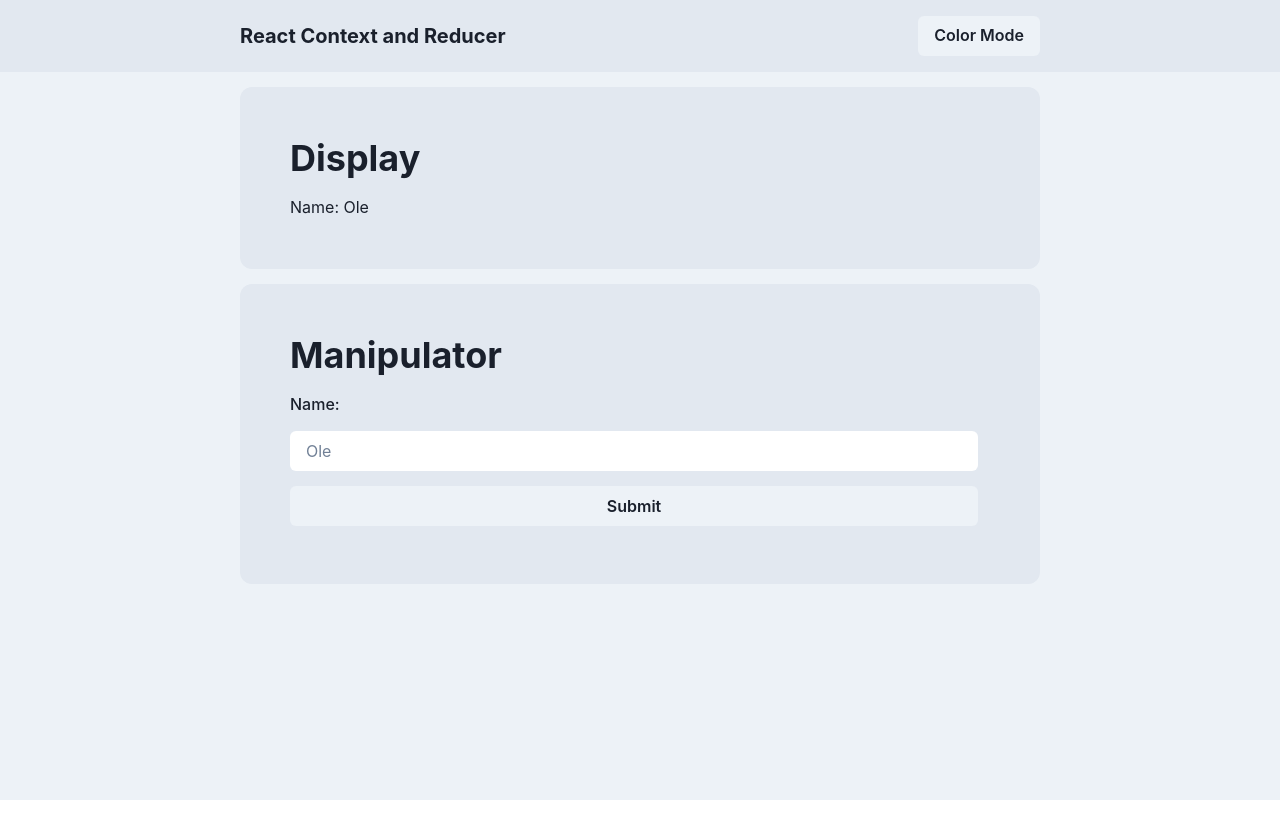
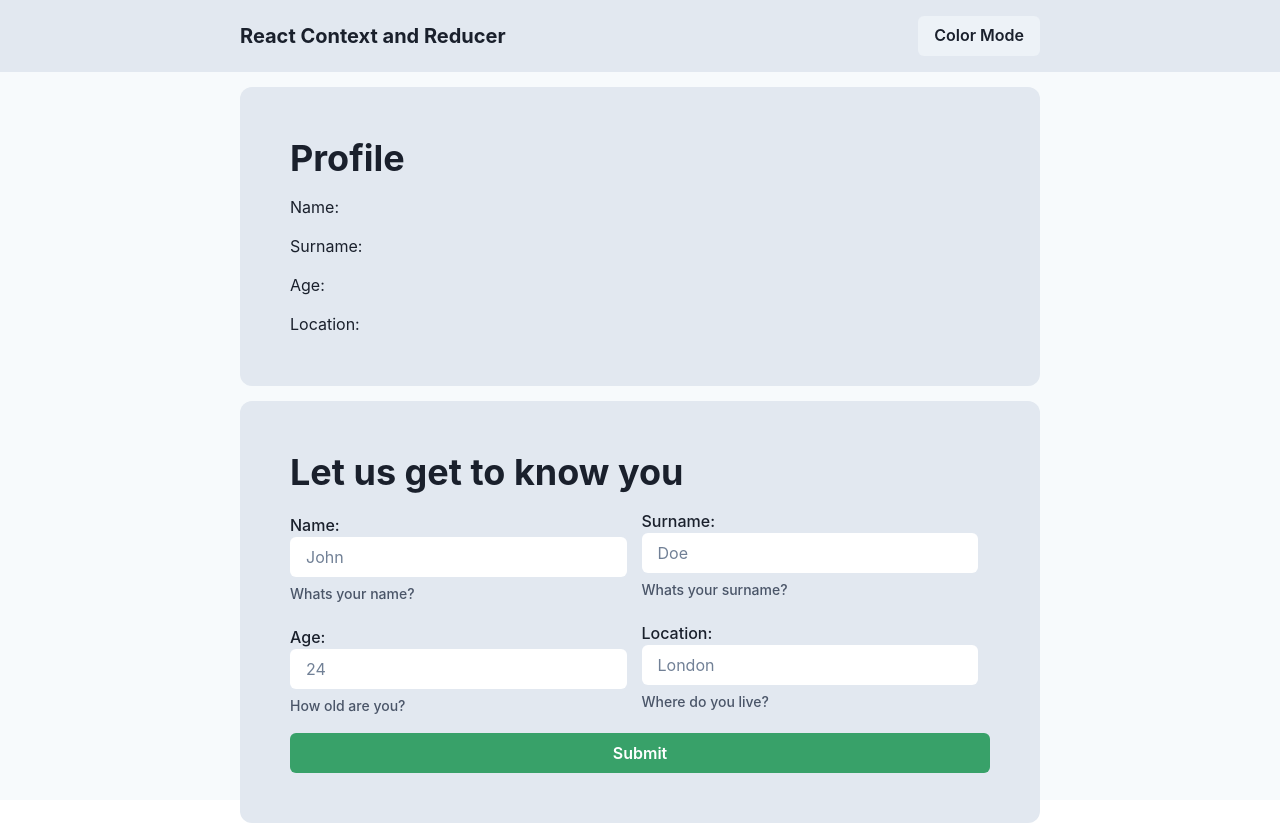
Before and after one commit to TheFlyingWhale/learn-reducer-context-typescript, a React (Create React App) app: page / in a window 1280 px wide. Before the commit the page ends 800 px from the top, so only its background shows below. Built offline with nearby package versions, Linux system fonts and the light colour scheme.

Commit message:
implement themeprovider, expand context and reducer

```diff
--- a/src/App.tsx
+++ b/src/App.tsx
@@ -1,13 +1,12 @@
 import { Provider } from './context/Context';
-
 import Display from './Display';
 import Manipulator from './Manipulator';
 import TopMenu from './components/topMenu';
-import { VStack, useColorModeValue, Flex } from '@chakra-ui/react';
+import { VStack, Flex } from '@chakra-ui/react';
+import { ColorModeProvider } from './theme';
 
 function App() {
-	const bgColor = useColorModeValue('gray.100', 'gray.900');
-	const secondaryBgColor = useColorModeValue('gray.200', 'gray.800');
+	const { bgColor, secondaryBgColor } = ColorModeProvider();
 
 	return (
 		<Provider>
@@ -25,8 +24,8 @@ function App() {
 				</Flex>
 				<Flex w="full" h="full" justifyContent="center">
 					<Flex w="full" maxWidth={800} flexDirection="column" gap={15}>
-						<Display secondaryBgColor={secondaryBgColor} />
-						<Manipulator secondaryBgColor={secondaryBgColor} />
+						<Display />
+						<Manipulator />
 					</Flex>
 				</Flex>
 			</VStack>
--- a/src/Display.tsx
+++ b/src/Display.tsx
@@ -1,9 +1,12 @@
 import React from 'react';
 import { ContextUse } from './context/Context';
 import { Flex, Heading, Text } from '@chakra-ui/react';
+import { ColorModeProvider } from './theme';
 
-const Display = ({ secondaryBgColor }: { secondaryBgColor: string }) => {
+const Display = () => {
 	const { state } = ContextUse();
+	const { name, surname, age, location } = state;
+	const { secondaryBgColor } = ColorModeProvider();
 
 	return (
 		<Flex
@@ -13,8 +16,11 @@ const Display = ({ secondaryBgColor }: { secondaryBgColor: string }) => {
 			gap={15}
 			borderRadius={12}
 		>
-			<Heading>Display</Heading>
-			<Text>Name: {state.name}</Text>
+			<Heading>Profile</Heading>
+			<Text>Name: {name}</Text>
+			<Text>Surname: {surname}</Text>
+			<Text>Age: {age === 0 ? '' : age}</Text>
+			<Text>Location: {location}</Text>
 		</Flex>
 	);
 };
--- a/src/Manipulator.tsx
+++ b/src/Manipulator.tsx
@@ -1,21 +1,43 @@
 import React from 'react';
 import { ContextUse } from './context/Context';
-import { Flex, Heading, Button, Input, FormLabel } from '@chakra-ui/react';
+import {
+	Flex,
+	Heading,
+	Button,
+	HStack,
+	VStack,
+	Input,
+	FormLabel,
+	FormControl,
+	FormHelperText,
+} from '@chakra-ui/react';
+import { ColorModeProvider } from './theme';
 
-const Manipulator = ({ secondaryBgColor }: { secondaryBgColor: string }) => {
+const Manipulator = () => {
+	const { secondaryBgColor } = ColorModeProvider();
+
 	const {
-		commands: { setName },
+		commands: { setName, setSurName, setAge, setLocation },
+		state: { name, surname, age, location },
 	} = ContextUse();
 
-	const handleName = (e: React.SyntheticEvent) => {
+	const handleSubmit = (e: React.SyntheticEvent) => {
 		e.preventDefault();
 		const target = e.target as typeof e.target & {
 			name: { value: string };
-			password: { value: string };
+			surname: { value: string };
+			age: { value: number };
+			location: { value: string };
 		};
 		const name = target.name.value;
-		target.name.value = '';
+		const surname = target.surname.value;
+		const age = target.age.value;
+		const location = target.location.value;
+
 		setName(name);
+		setSurName(surname);
+		setAge(age);
+		setLocation(location);
 	};
 
 	return (
@@ -26,17 +48,89 @@ const Manipulator = ({ secondaryBgColor }: { secondaryBgColor: string }) => {
 			gap={15}
 			borderRadius={12}
 		>
-			<Heading>Manipulator</Heading>
-			<form onSubmit={handleName}>
-				<FormLabel
-					style={{ display: 'flex', flexDirection: 'column', gap: '15px' }}
-				>
-					Name:
-					<Input variant="outlined" placeholder="Ole" type="text" name="name" />
-					<Button colorScheme="gray" type="submit">
-						Submit
-					</Button>
-				</FormLabel>
+			<Heading>Let us get to know you</Heading>
+			<form onSubmit={handleSubmit}>
+				<FormControl>
+					<VStack gap={15}>
+						<HStack w="full" gap={15}>
+							<FormLabel
+								style={{
+									display: 'flex',
+									flexDirection: 'column',
+									width: '100%',
+								}}
+								m={0}
+							>
+								Name:
+								<Input
+									variant="outlined"
+									placeholder="John"
+									type="text"
+									name="name"
+								/>
+								<FormHelperText>Whats your name?</FormHelperText>
+							</FormLabel>
+							<FormLabel
+								style={{
+									display: 'flex',
+									flexDirection: 'column',
+									width: '100%',
+								}}
+							>
+								Surname:
+								<Input
+									variant="outlined"
+									placeholder="Doe"
+									type="text"
+									name="surname"
+								/>
+								<FormHelperText>Whats your surname?</FormHelperText>
+							</FormLabel>
+						</HStack>
+						<HStack w="full" gap={15}>
+							<FormLabel
+								style={{
+									display: 'flex',
+									flexDirection: 'column',
+									width: '100%',
+								}}
+								m={0}
+							>
+								Age:
+								<Input
+									variant="outlined"
+									placeholder="24"
+									type="number"
+									name="age"
+									min={0}
+									max={125}
+								/>
+								<FormHelperText>How old are you?</FormHelperText>
+							</FormLabel>
+							<FormLabel
+								style={{
+									display: 'flex',
+									flexDirection: 'column',
+									width: '100%',
+								}}
+							>
+								Location:
+								<Input
+									variant="outlined"
+									placeholder="London"
+									type="text"
+									name="location"
+								/>
+								<FormHelperText>Where do you live?</FormHelperText>
+							</FormLabel>
+						</HStack>
+						<HStack w="full">
+							<Button w="full" colorScheme="green" type="submit">
+								Submit
+							</Button>
+						</HStack>
+					</VStack>
+				</FormControl>
 			</form>
 		</Flex>
 	);
--- a/src/context/Context.tsx
+++ b/src/context/Context.tsx
@@ -8,20 +8,32 @@ interface ContextInterface {
 
 export interface State {
 	name: string;
+	surname: string;
+	age: number;
+	location: string;
 }
 
 interface Commands {
 	setName: (name: string) => void;
+	setSurName: (surname: string) => void;
+	setAge: (age: number) => void;
+	setLocation: (location: string) => void;
 }
 
-const initialState = {
-	name: 'Ole',
+const initialState: State = {
+	name: '',
+	surname: '',
+	age: 0,
+	location: '',
 };
 
 const Context = React.createContext<ContextInterface>({
 	state: initialState,
 	commands: {
 		setName: () => {},
+		setSurName: () => {},
+		setAge: () => {},
+		setLocation: () => {},
 	},
 });
 
@@ -37,8 +49,32 @@ export const Provider = (props: { children: ReactNode }) => {
 		});
 	};
 
+	const setSurName = (surname: string) => {
+		dispatch({
+			type: Action.SET_SURNAME,
+			surname,
+		});
+	};
+
+	const setAge = (age: number) => {
+		dispatch({
+			type: Action.SET_AGE,
+			age,
+		});
+	};
+
+	const setLocation = (location: string) => {
+		dispatch({
+			type: Action.SET_LOCATION,
+			location,
+		});
+	};
+
 	const commands: Commands = {
 		setName,
+		setSurName,
+		setAge,
+		setLocation,
 	};
 
 	return (
--- a/src/context/Reducer.tsx
+++ b/src/context/Reducer.tsx
@@ -2,12 +2,28 @@ import { State } from './Context';
 
 export enum Action {
 	SET_NAME,
+	SET_SURNAME,
+	SET_AGE,
+	SET_LOCATION,
 }
 
-export type ActionType = {
-	type: Action.SET_NAME;
-	name: string;
-};
+export type ActionType =
+	| {
+			type: Action.SET_NAME;
+			name: string;
+	  }
+	| {
+			type: Action.SET_SURNAME;
+			surname: string;
+	  }
+	| {
+			type: Action.SET_AGE;
+			age: number;
+	  }
+	| {
+			type: Action.SET_LOCATION;
+			location: string;
+	  };
 
 export const reducer = (state: State, action: ActionType) => {
 	switch (action.type) {
@@ -17,5 +33,23 @@ export const reducer = (state: State, action: ActionType) => {
 				name: action.name,
 			};
 		}
+		case Action.SET_SURNAME: {
+			return {
+				...state,
+				surname: action.surname,
+			};
+		}
+		case Action.SET_AGE: {
+			return {
+				...state,
+				age: action.age,
+			};
+		}
+		case Action.SET_LOCATION: {
+			return {
+				...state,
+				location: action.location,
+			};
+		}
 	}
 };
--- a/src/index.tsx
+++ b/src/index.tsx
@@ -1,15 +1,16 @@
 import React from 'react';
 import ReactDOM from 'react-dom/client';
 import App from './App';
-import './styles/index.css';
+import './theme/index.css';
 import { ChakraProvider } from '@chakra-ui/react';
+import theme from './theme';
 
 const root = ReactDOM.createRoot(
 	document.getElementById('root') as HTMLElement
 );
 root.render(
 	<React.StrictMode>
-		<ChakraProvider>
+		<ChakraProvider theme={theme}>
 			<App />
 		</ChakraProvider>
 	</React.StrictMode>
--- /dev/null
+++ b/src/theme/index.ts
@@ -0,0 +1,19 @@
+import { extendTheme, useColorModeValue } from '@chakra-ui/react';
+
+export const ColorModeProvider = () => {
+	const bgColor = useColorModeValue('gray.50', 'gray.900');
+	const secondaryBgColor = useColorModeValue('gray.200', 'gray.800');
+
+	return { bgColor, secondaryBgColor };
+};
+
+const theme = extendTheme({
+	colors: {
+		bg: {
+			100: '#E03616',
+			900: '#FAA613',
+		},
+	},
+});
+
+export default theme;
```
Also changed, not shown: src/theme/index.css (renamed from src/styles/index.css).
